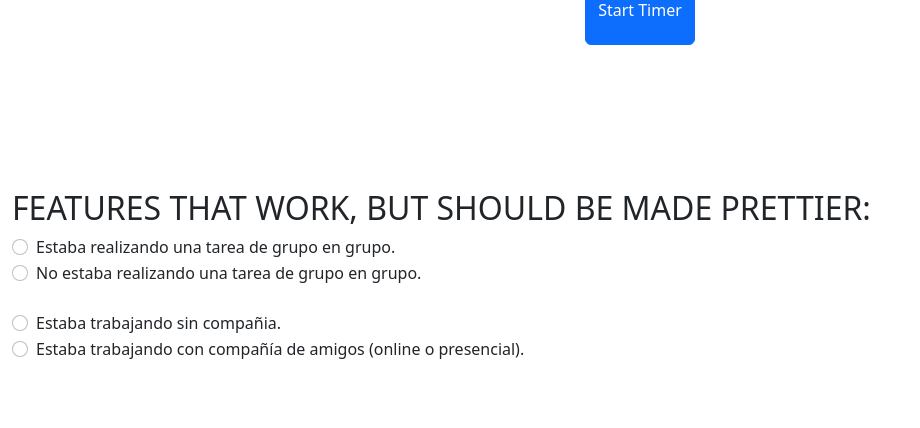
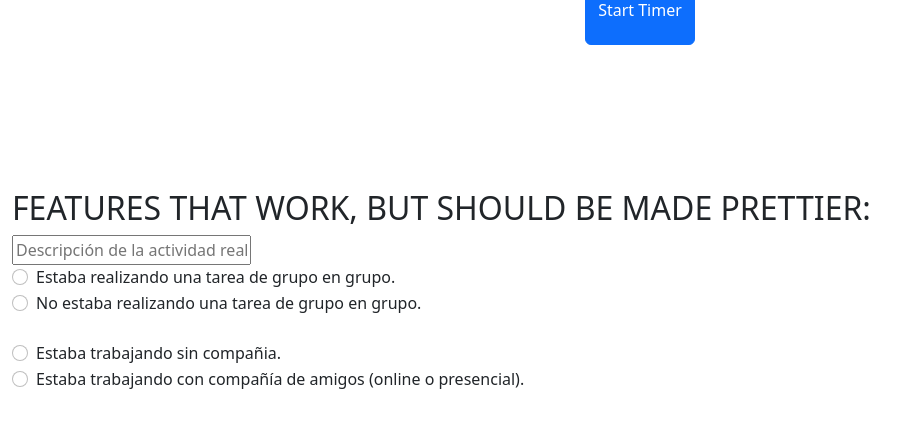
Before and after one commit to AntoniFont/MyOwnLifeDashboard, a PHP site: page /unplannedActivity/index.php in a window 1280 px wide. Shown: the part 239-667 px from the top of the page, without its empty margins (0-920 px from the left). Run offline with PHP 8.4, Linux system fonts and the light colour scheme; data comes from the database, SQL or seed files in the repository.

```diff
--- a/unplannedActivity/index.php
+++ b/unplannedActivity/index.php
@@ -102,6 +102,11 @@
                 </div>
             </div>
 
+            <div class ="row">
+                <div class="col">
+                    <input type="text" placeholder="Descripción de la actividad realizada" >
+                </div>
+            </div>
 
             <div class="row">
             <div class="col">
```
